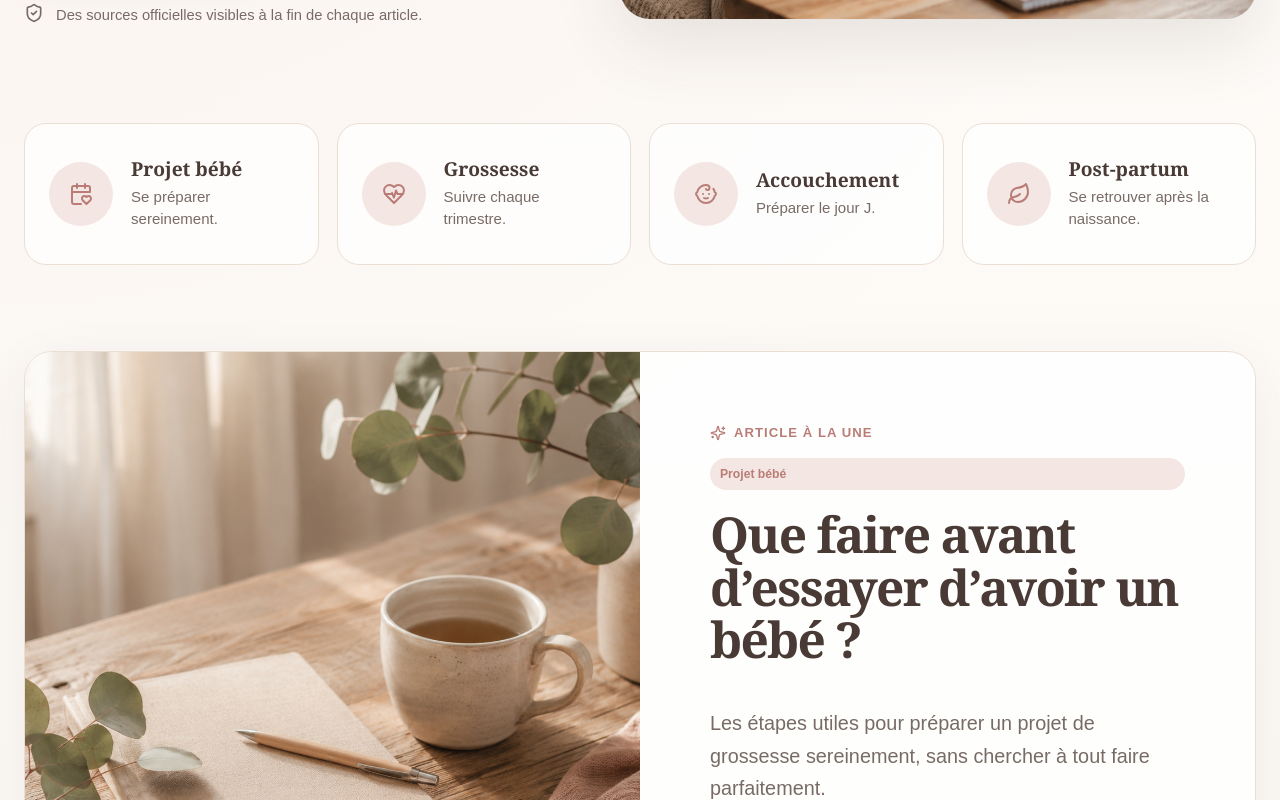
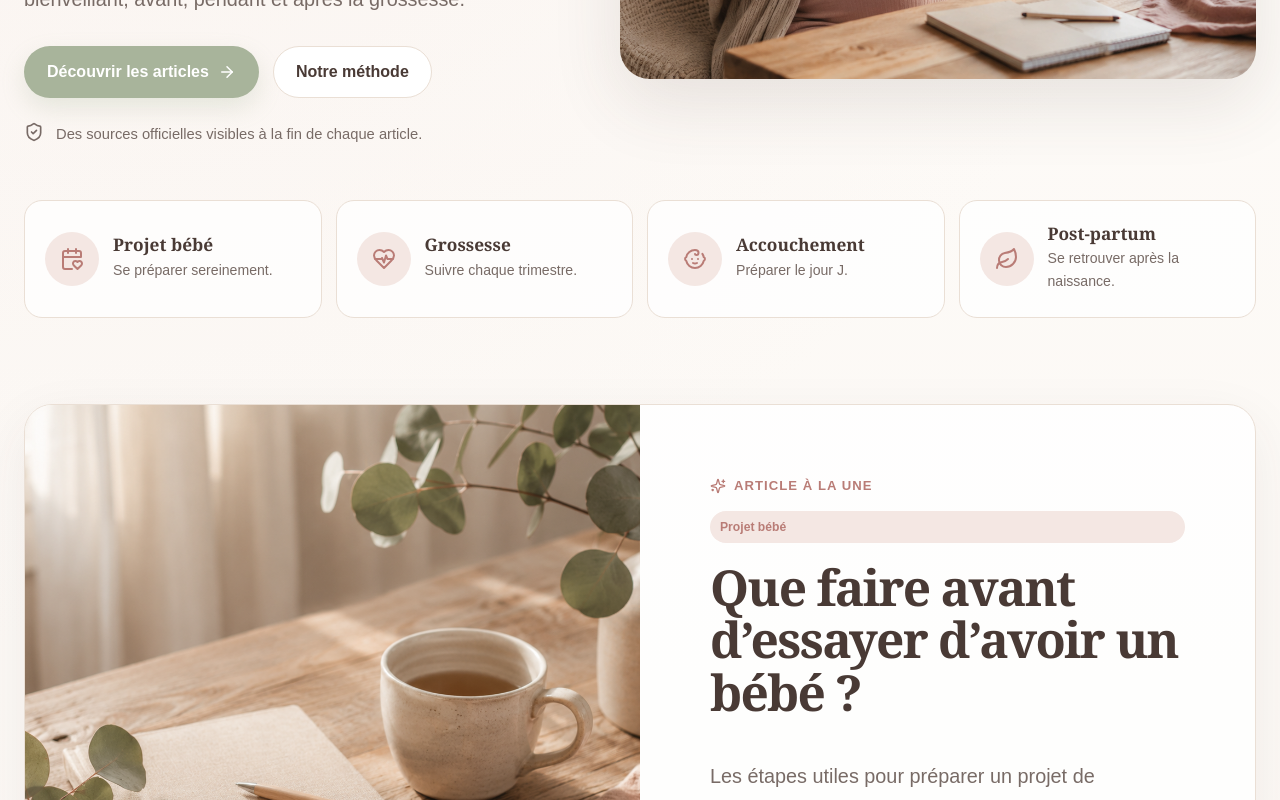
Before and after one commit to Yelenna04/maman-pas-a-pas, a Next.js app: page / in a window 1280 px wide. Shown: the part 680-1480 px from the top of the page. Built offline with nearby package versions, Linux system fonts and the light colour scheme.

Commit message:
Add files via upload

```diff
--- a/app/globals.css
+++ b/app/globals.css
@@ -708,180 +708,78 @@ input:focus, textarea:focus, select:focus { outline: 3px solid rgba(203,146,142,
     font-size: 0.84rem;
   }
 }
-
-/* === Grandes sous-catégories sur deux lignes === */
-
-.category-page-hero {
-  padding-top: 42px;
-  padding-bottom: 18px;
+.category-overview-grid {
+  display: grid;
+  grid-template-columns: repeat(5, minmax(0, 1fr));
+  gap: 18px;
 }
 
-.category-page-hero .breadcrumbs {
-  margin-bottom: 14px;
-}
-
-.category-page-hero h1 {
-  margin-bottom: 12px;
-}
-
-.category-page-content {
-  padding-top: 10px;
-}
-
-.category-grid {
-  align-items: stretch;
-}
-
-.category-grid .card {
-  min-height: 250px;
-  padding: 26px;
+.category-overview-grid .card {
+  min-height: 265px;
+  padding: 22px;
   display: flex;
   flex-direction: column;
 }
 
-.category-grid .icon-chip {
-  width: 48px;
-  height: 48px;
+.category-overview-grid .icon-chip {
+  width: 46px;
+  height: 46px;
   margin-bottom: 16px;
+  border-radius: 14px;
 }
 
-.category-grid h3 {
-  margin-bottom: 14px;
+.category-overview-grid h3 {
+  font-size: 1.25rem;
+  margin-bottom: 12px;
 }
 
-.category-grid .link-arrow {
+.category-overview-grid p {
+  font-size: 0.9rem;
+  line-height: 1.55;
+}
+
+.category-overview-grid .link-arrow {
   margin-top: auto;
 }
 
-@media (max-width: 780px) {
-  .category-page-hero {
-    padding-top: 32px;
-    padding-bottom: 14px;
-  }
-
-  .category-grid .card {
-    min-height: auto;
-  }
-}
-/* === Alignement de la page Articles sur les pages de catégories === */
-
-.articles-page-hero {
-  padding-top: 42px;
-  padding-bottom: 18px;
+.page-hero + .section-sm {
+  padding-top: 24px;
 }
 
-.articles-page-hero .breadcrumbs {
-  margin-bottom: 14px;
-}
-
-.articles-page-hero h1 {
-  margin-bottom: 12px;
-}
-
-.articles-page-content {
-  padding-top: 10px;
+@media (max-width: 1180px) {
+  .category-overview-grid {
+    grid-template-columns: repeat(3, minmax(0, 1fr));
+  }
 }
 
 @media (max-width: 780px) {
-  .articles-page-hero {
-    padding-top: 32px;
-    padding-bottom: 14px;
-  }
-
-  .articles-page-content {
-    padding-top: 8px;
+  .category-overview-grid {
+    grid-template-columns: 1fr;
   }
 }
-/* === Cartes de sous-catégories entièrement cliquables === */
 
-.category-card-link {
-  display: block;
-  height: 100%;
-  color: inherit;
-  text-decoration: none;
-  border-radius: var(--radius);
-}
+/* === Accueil : rapprochement des catégories du hero === */
 
-.category-card-link .card {
-  height: 100%;
-  cursor: pointer;
-}
-
-.category-card-link:focus-visible {
-  outline: 3px solid rgba(168, 180, 155, 0.45);
-  outline-offset: 4px;
-}
-
-.category-card-link:hover .link-arrow,
-.category-card-link:focus-visible .link-arrow {
-  color: var(--rose-dark);
-}
-
-/* === Accueil : titre légèrement réduit et catégories agrandies === */
-
-.editorial-hero-copy h1 {
-  font-size: clamp(3rem, 4.7vw, 5rem);
-  max-width: 660px;
+.editorial-hero {
+  padding-bottom: 14px;
 }
 
 .step-strip {
-  gap: 18px;
-}
-
-.step-strip-card {
-  min-height: 142px;
-  padding: 26px 24px;
-  gap: 18px;
-  border-radius: 22px;
-}
-
-.step-strip-icon {
-  width: 64px;
-  height: 64px;
-  flex: 0 0 64px;
-}
-
-.step-strip-card h3 {
-  font-size: 1.2rem;
-  margin-bottom: 6px;
-}
-
-.step-strip-card p {
-  font-size: 0.94rem;
-  line-height: 1.45;
+  margin-top: -22px;
 }
 
 @media (max-width: 980px) {
-  .editorial-hero-copy h1 {
-    font-size: clamp(2.8rem, 8vw, 4.5rem);
-  }
-
-  .step-strip-card {
-    min-height: 132px;
+  .step-strip {
+    margin-top: -10px;
   }
 }
 
 @media (max-width: 700px) {
-  .editorial-hero-copy h1 {
-    font-size: clamp(2.55rem, 12vw, 4rem);
+  .editorial-hero {
+    padding-bottom: 24px;
   }
 
-  .step-strip-card {
-    min-height: 118px;
-    padding: 22px 20px;
-  }
-
-  .step-strip-icon {
-    width: 58px;
-    height: 58px;
-    flex-basis: 58px;
-  }
-
-  .step-strip-card h3 {
-    font-size: 1.12rem;
-  }
-
-  .step-strip-card p {
-    font-size: 0.9rem;
+  .step-strip {
+    margin-top: 0;
   }
 }
```
